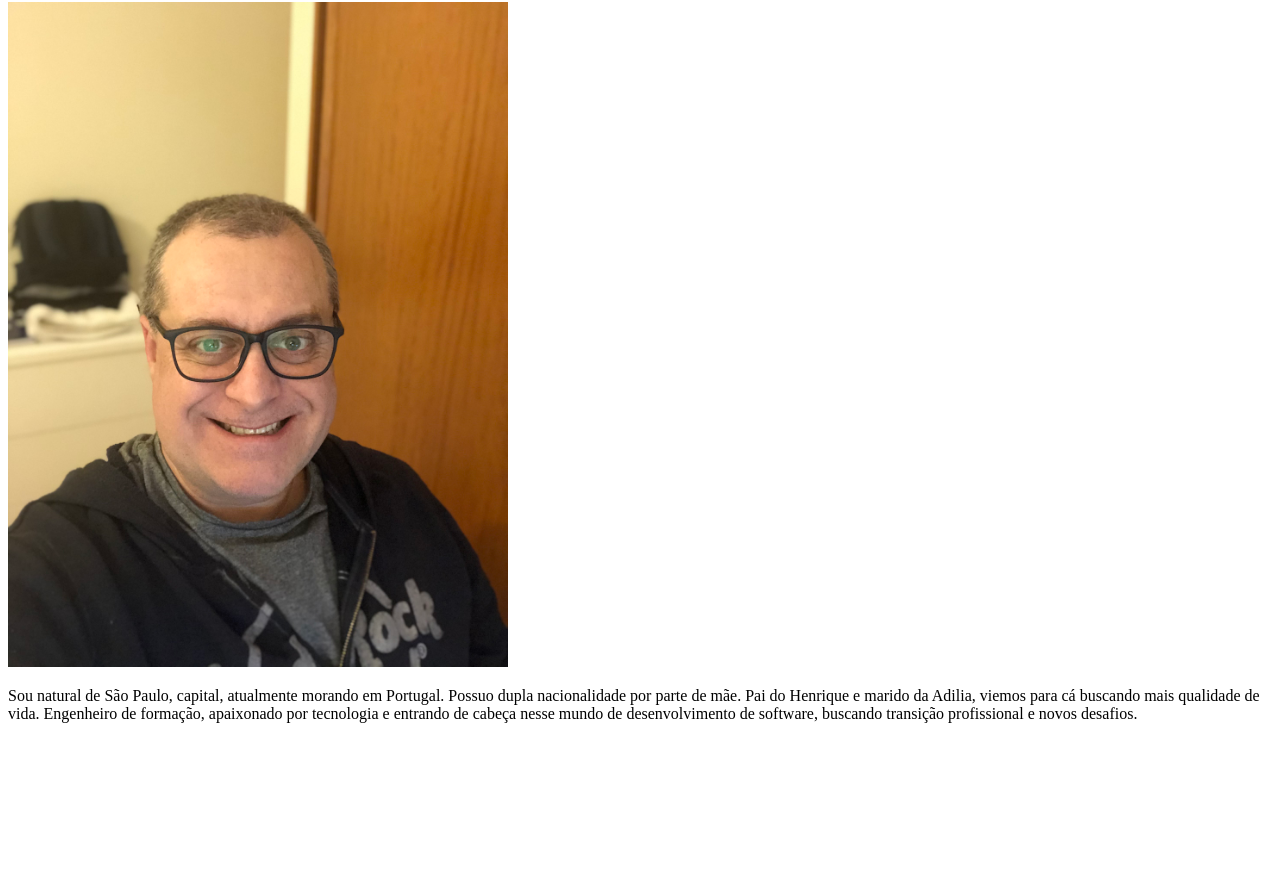
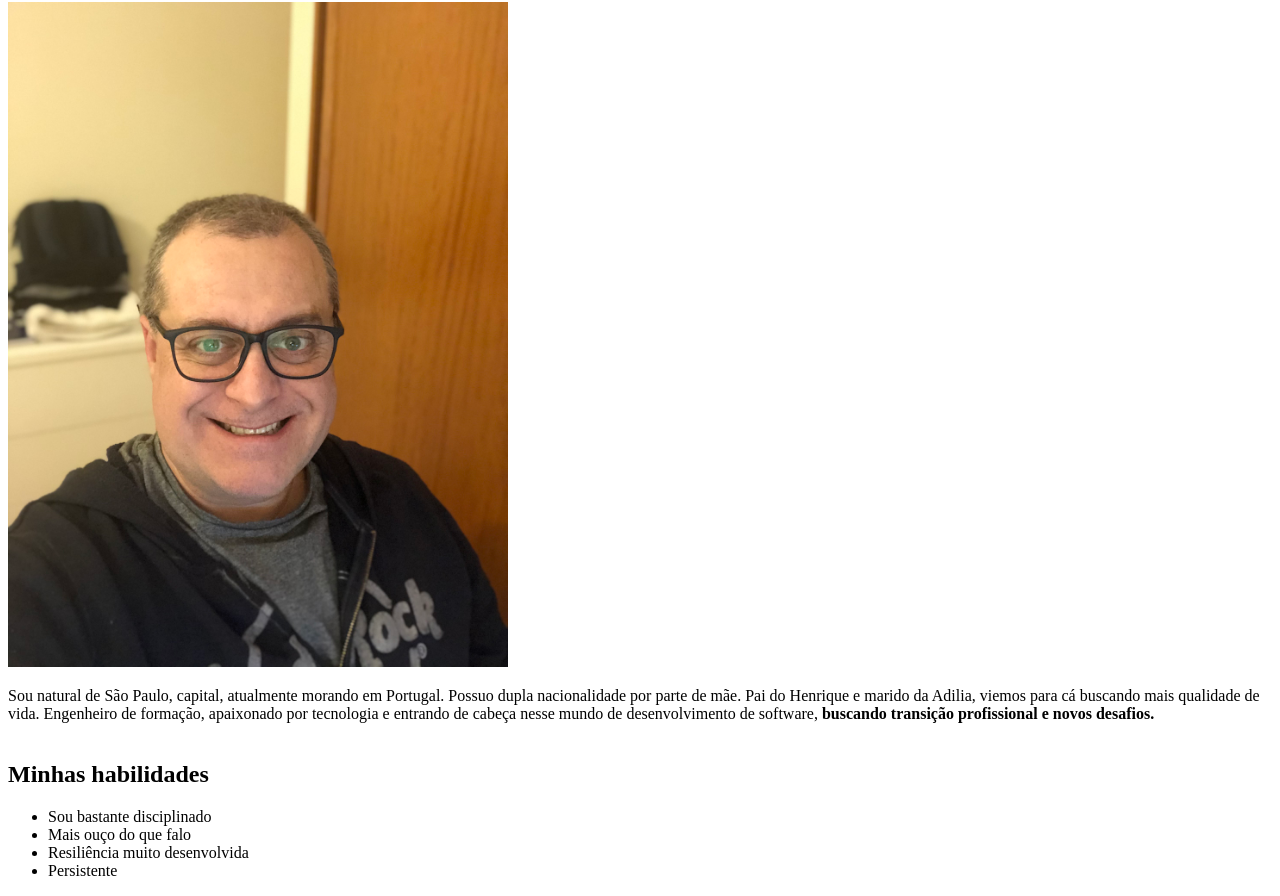
Before and after one commit to altgauzen/altgauzen.github.io, a plain HTML site: page index.html in a window 1280 px wide. Shown: the part 78-974 px from the top of the page. Before the commit the page ends 817 px from the top, so only its background shows below. Drawn offline with Linux system fonts and the light colour scheme.

Commit message:
Alteraçoes na estrutura do html

```diff
--- a/index.html
+++ b/index.html
@@ -12,7 +12,17 @@
 <p>
     Sou natural de São Paulo, capital, atualmente morando em Portugal. Possuo dupla nacionalidade por parte de mãe.
     Pai do Henrique e marido da Adilia, viemos para cá buscando mais qualidade de vida.
-    Engenheiro de formação, apaixonado por tecnologia e entrando de cabeça nesse mundo de desenvolvimento de software, buscando transição profissional e novos desafios.
+    Engenheiro de formação, apaixonado por tecnologia e entrando de cabeça nesse mundo de desenvolvimento de software, <strong>buscando transição profissional e novos desafios.</strong>
+<br><br>
 </p>
+<h2>Minhas habilidades</h2>
+<ul>
+  <li>Sou bastante disciplinado</li>
+  <li>Mais ouço do que falo</li>
+  <li>Resiliência muito desenvolvida</li>
+  <li>Persistente</li>
+<a href=""></a>
+<a href=""></a>
+</ul>
 </body>
 </html>
```
